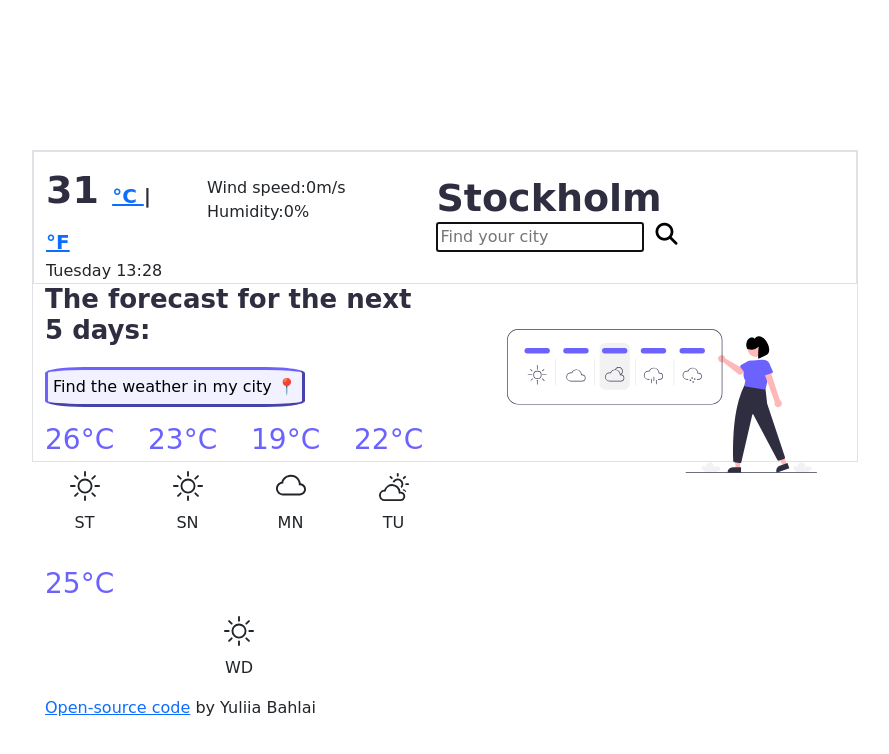
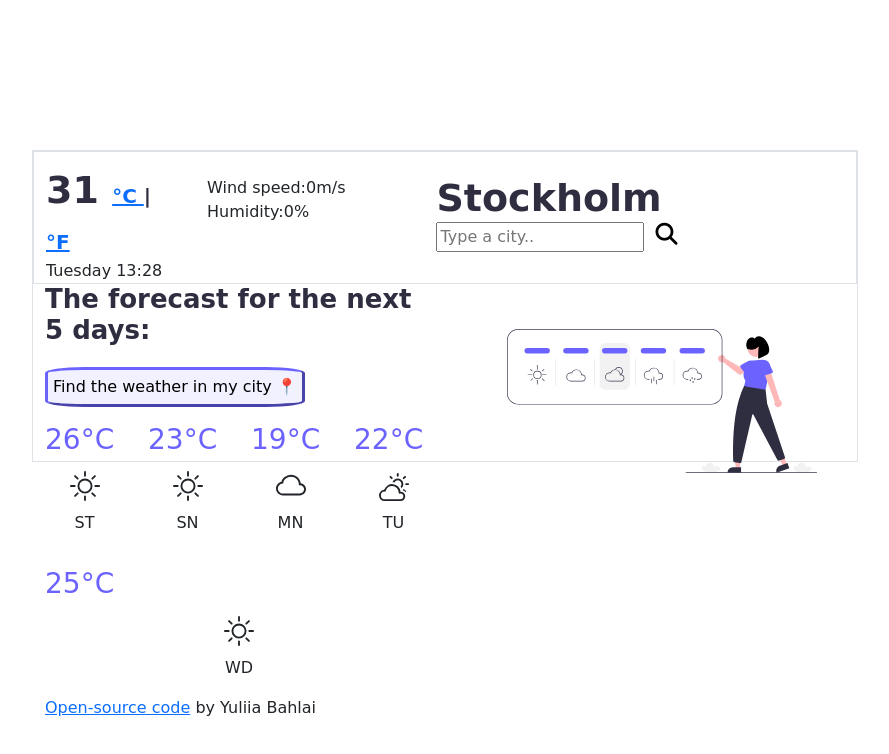
Before and after one commit to mrsjellybean/Challange, a plain HTML site: page index.html in a window 1280 px wide. Shown: the whole page, without its empty margins (195-1084 px from the left). Drawn offline with nearby package versions, Linux system fonts and the light colour scheme; no server answers; a web font is replaced by a local one.

Commit message:
change the find row

```diff
--- a/index.html
+++ b/index.html
@@ -56,7 +56,12 @@
          <h1 id="city">Your city</h1>
           <span>
                <form id="search-form">
-                         <input  type="text" autofocus placeholder="Find your city" id ="city-input"/>
+                          <input
+                  type="search"
+                  placeholder="Type a city.."
+                                    id="city-input"
+                  autocomplete="off"
+                />
                                    <button  id="button"> <i class="fa-solid fa-magnifying-glass"></i></button>
            </span>
       </form>
```
